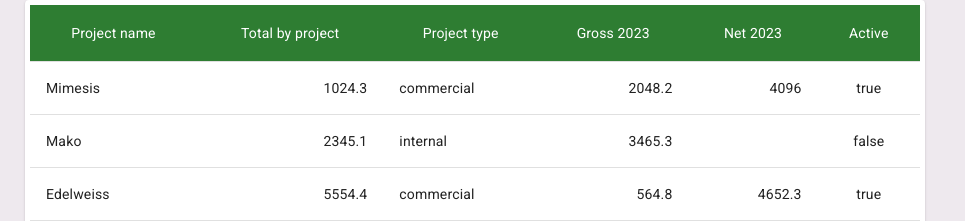
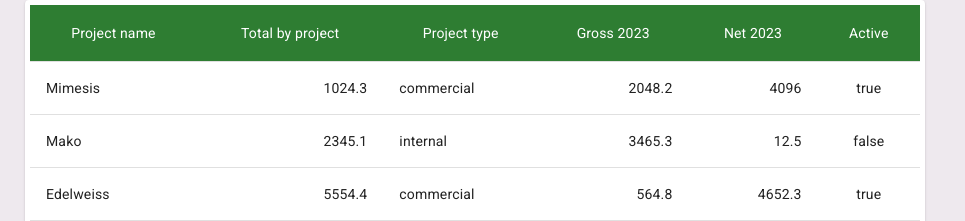
Before and after one commit to AleksandraBakhcheva/md-test_app, a React (Create React App) app: page / in a window 1280 px wide. Shown: the part 84-305 px from the top of the page, without its empty margins (0-965 px from the left). Built offline with nearby package versions, Linux system fonts and the light colour scheme.

Commit message:
modify item type to show d-property value

```diff
--- a/src/assets/components/TableDraft/TableDraft.tsx
+++ b/src/assets/components/TableDraft/TableDraft.tsx
@@ -35,7 +35,7 @@ export const TableDraft = (props: TableProps) => {
           <TableBody>
             {data[props.index].data.map((row, index) => (
               <TableRow key={index}>
-                {row.map((item, indx) => (
+                {row.map((item: any, indx) => (
                   <TableCell
                     key={indx}
                     component="th"
@@ -49,7 +49,7 @@ export const TableDraft = (props: TableProps) => {
                     }
                   >
                     {item.hasOwnProperty("d") ? (
-                      <span className="d-property">{}</span>
+                      <span className="d-property">{item.d}</span>
                     ) : (
                       item.toString()
                     )}
--- a/src/assets/data.json
+++ b/src/assets/data.json
@@ -11,7 +11,8 @@
         "id": "project_type",
         "type": "string",
         "caption": "Project type",
-        "align": "center"
+        "align": "center",
+        "name": "project_data"
       },
       { "id": "gross_2021", "type": "float", "caption": "Gross 2023" },
       { "id": "net_2022", "type": "float", "caption": "Net 2023" },
@@ -63,7 +64,8 @@
       {
         "id": "total_days",
         "type": "integer",
-        "caption": "Total days"
+        "caption": "Total days",
+        "name": "project_data"
       },
       { "id": "active", "type": "boolean", "caption": "Active" },
       {
@@ -99,7 +101,8 @@
       {
         "id": "manager_responsible",
         "type": "string",
-        "caption": "Manager responsible"
+        "caption": "Manager responsible",
+        "name": "project_data"
       },
       { "id": "net_profit", "type": "float", "caption": "Net profit, %" },
       {
@@ -140,7 +143,8 @@
       {
         "id": "year_started",
         "type": "integer",
-        "caption": "Year started"
+        "caption": "Year started",
+        "name": "project_data"
       },
       { "id": "employment", "type": "string", "caption": "Employment" },
       {
```
